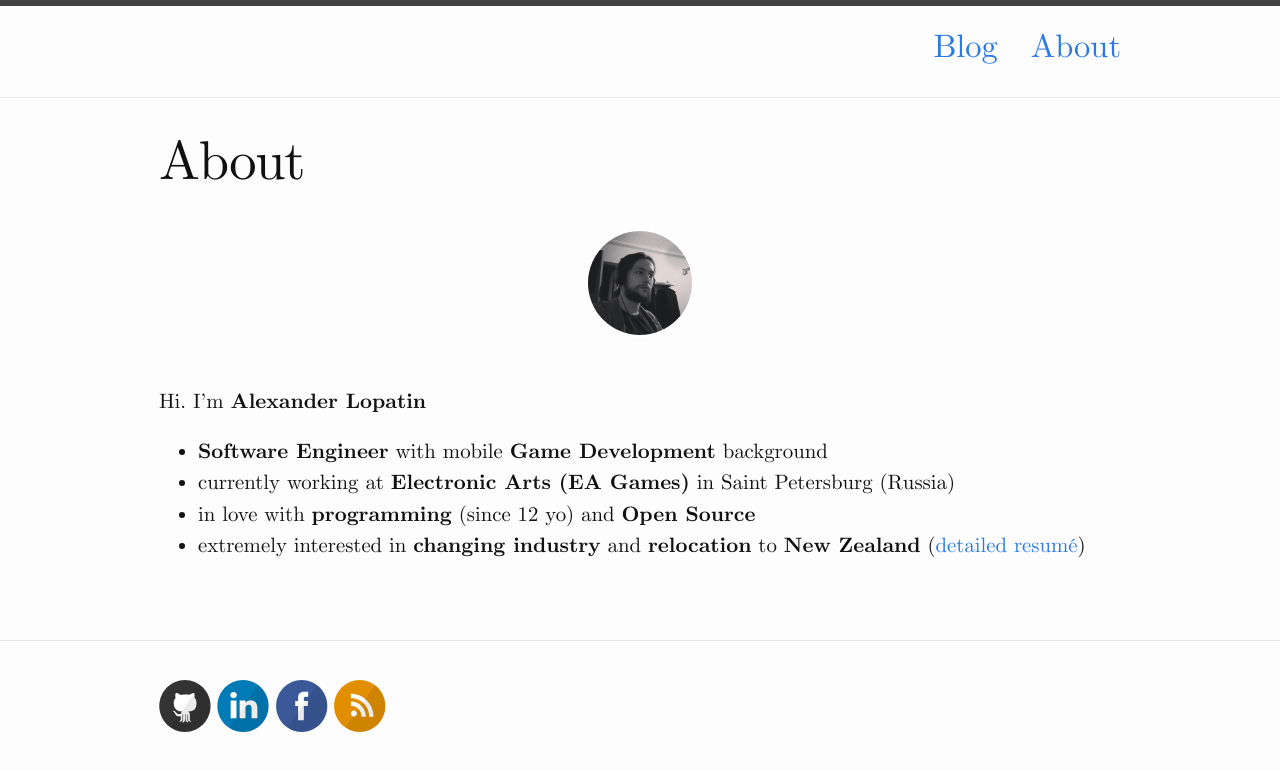
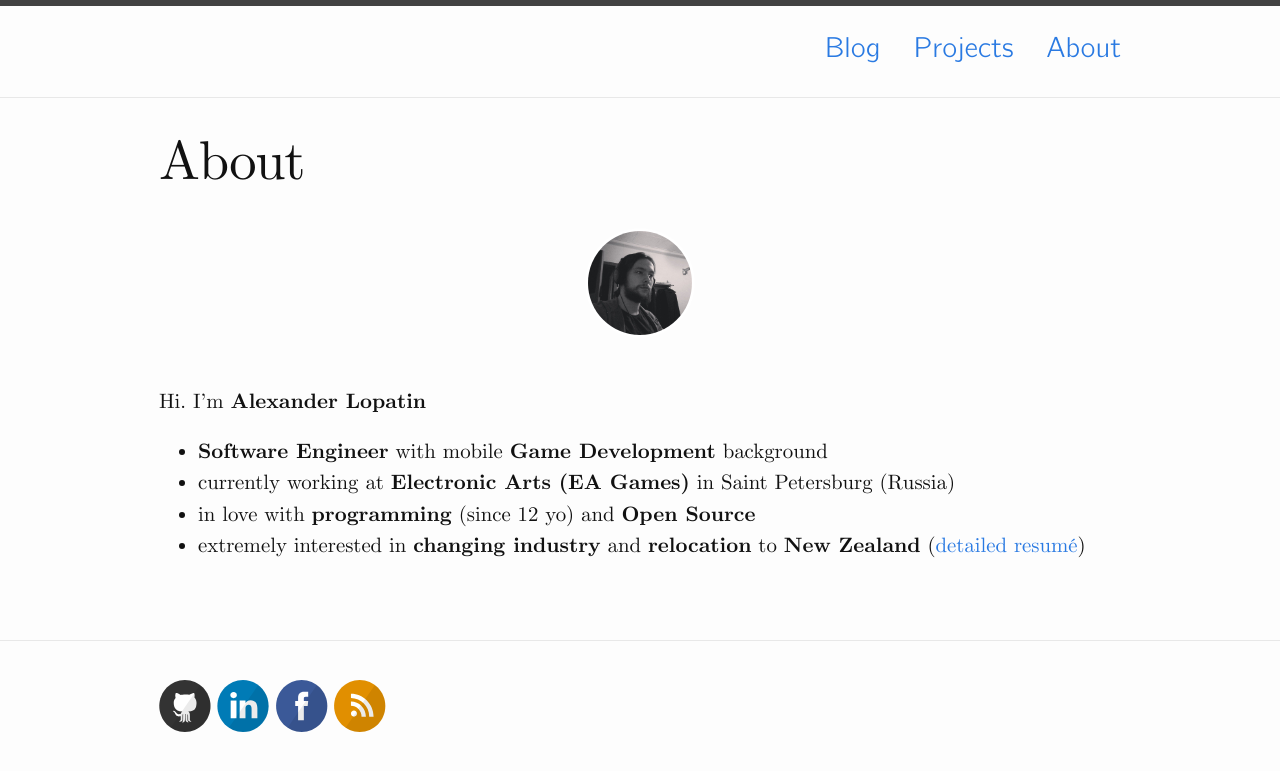
Before and after one commit to alopatindev/alopatindev.github.io, a Jekyll site: the page built from 02_about.md, in a window 1280 px wide. Shown: the top 771 px of the page. Built offline with Jekyll 4.4.1, drawn with Linux system fonts in a browser that asks for light colours.

Commit message:
update style; add projects page

```diff
--- a/_sass/_layout.scss
+++ b/_sass/_layout.scss
@@ -36,7 +36,8 @@
     .page-link {
         color: $brand-color;
         line-height: $base-line-height;
-        font-size: 25px;
+        font-family: $menu-font-family;
+        font-size: 22px;
 
         // Gaps between nav items, but not on the last one
         &:not(:last-child) {
@@ -200,6 +201,7 @@
 
     > li {
         margin-bottom: $spacing-unit;
+        font-size: 19px;
         > time {
             font-family: $datetime-font-family;
             color: #aaa;
--- a/css/main.scss
+++ b/css/main.scss
@@ -8,6 +8,7 @@
 
 // Our variables
 $base-font-family: "Computer Modern Serif", "Helvetica Neue", Helvetica, Arial, sans-serif;
+$menu-font-family: "Computer Modern Bright", sans-serif;
 $datetime-font-family: "Computer Modern Bright", sans-serif;
 $base-font-size:   16px;
 $base-font-weight: 400;
```
Also changed, not shown: 01_projects.md (added, +5 -0 lines), 02_about.md (renamed from about.md).
